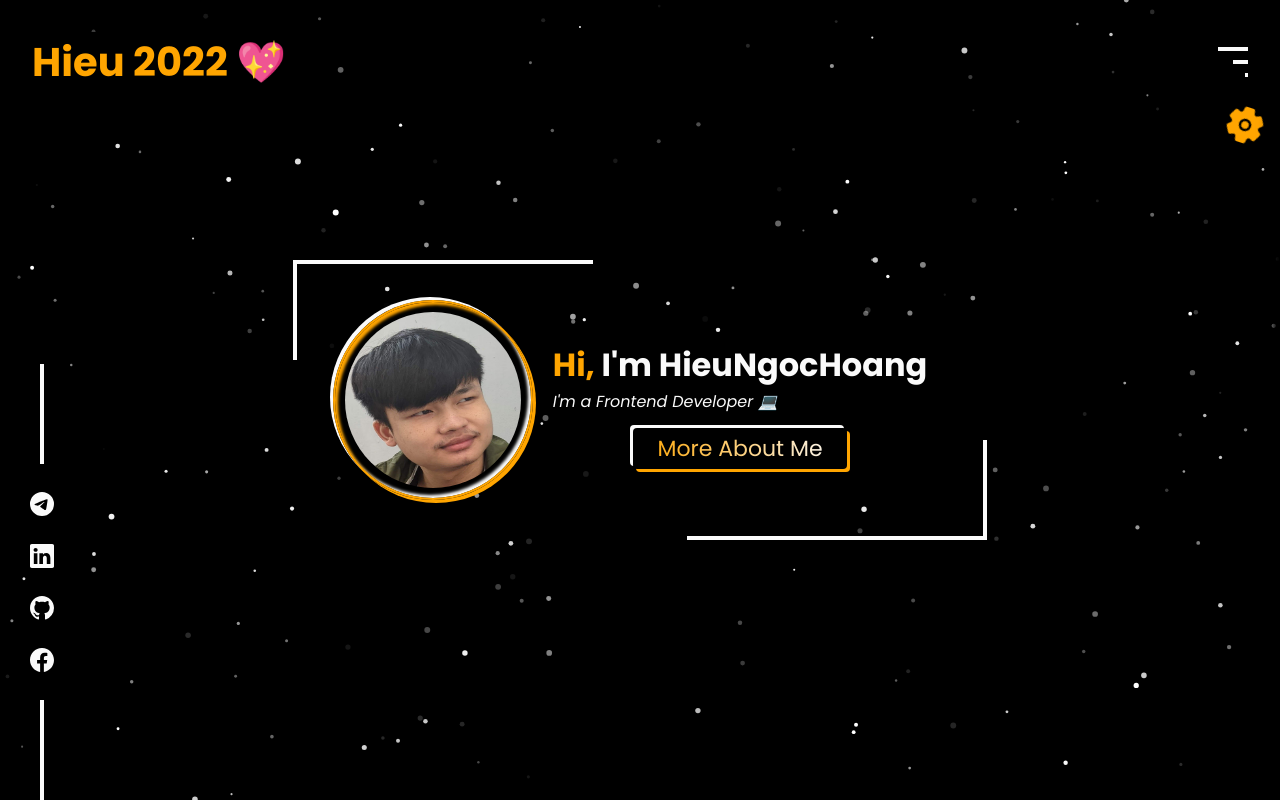
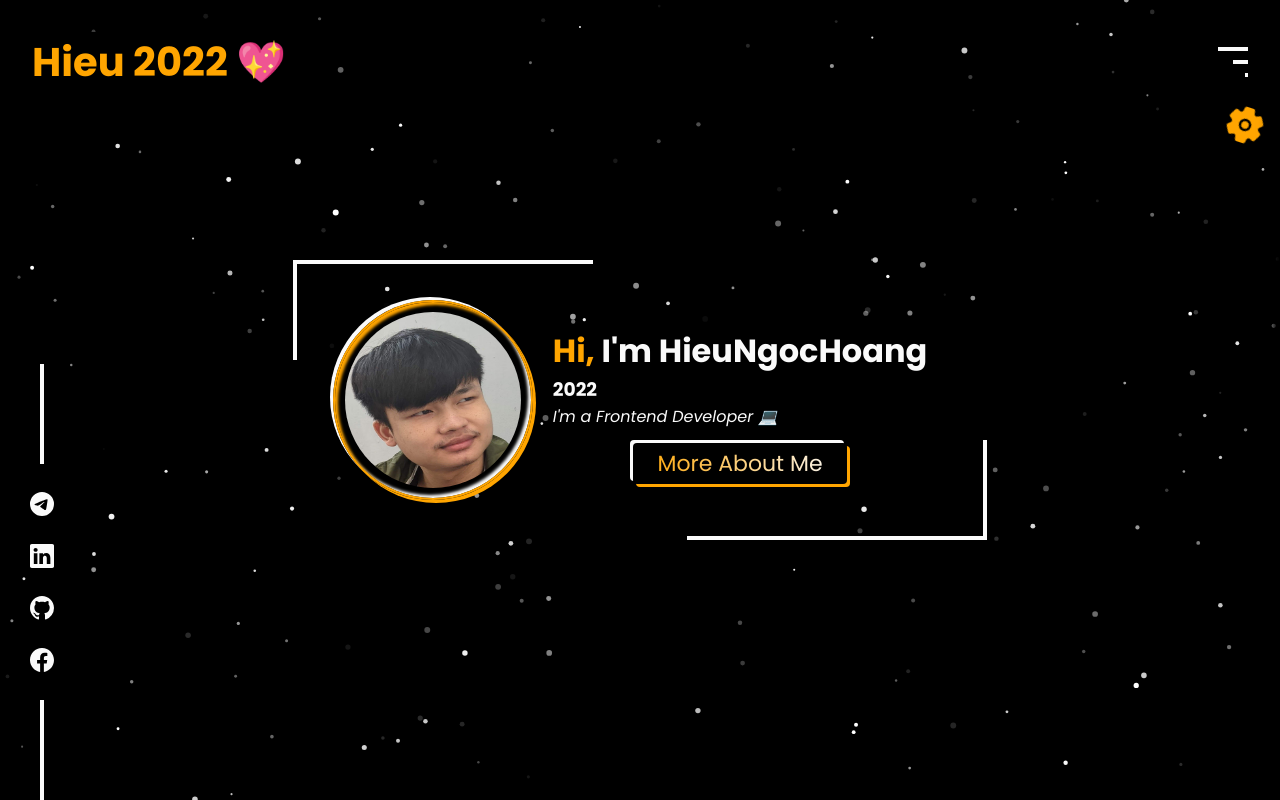
Before and after one commit to hieungochoangit/portfolio, a React (Create React App) app: page / in a window 1280 px wide. Built offline with nearby package versions, Linux system fonts and the light colour scheme.

Commit message:
Khai code 2022

```diff
--- a/src/components/Main/index.jsx
+++ b/src/components/Main/index.jsx
@@ -107,6 +107,7 @@ function Main(props) {
         <MainHero />
         <HeroIntro>
           <h1><span>Hi,</span> I'm HieuNgocHoang</h1>
+          <h3>2022</h3>
 
           <Typical
             steps={["I'm a Frontend Developer 💻", 7000, "I'm a Copy - Paste Developer 😄", 5000]}
```
